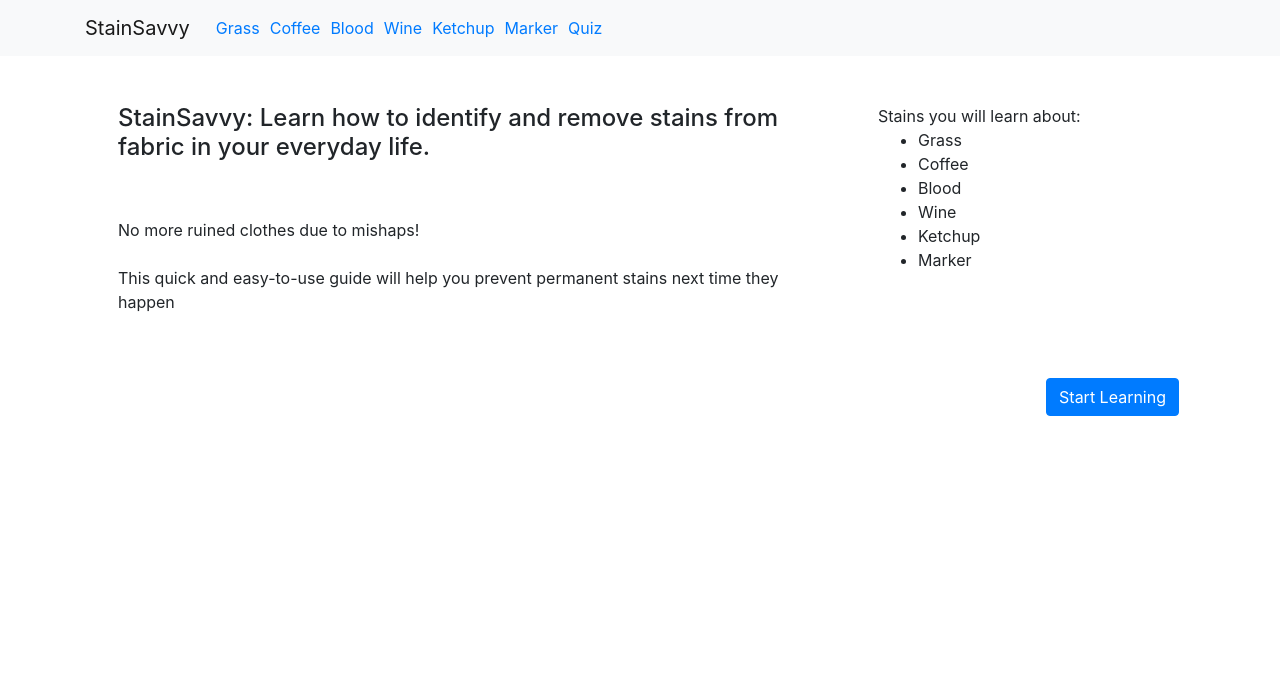
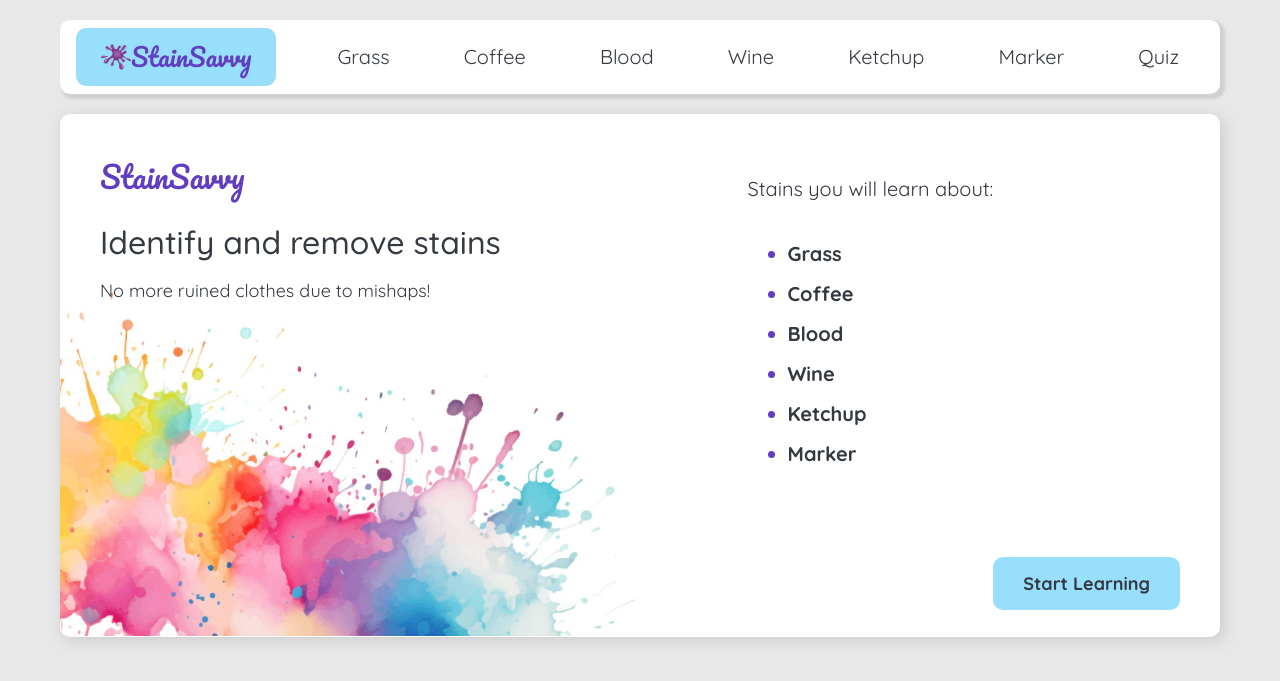
Before and after one commit to faustinacheng/StainSavvy, a Flask app: page / in a window 1280 px wide. Shown: the top 681 px of the page. Run offline with Flask 3, Linux system fonts and the light colour scheme; some libraries are stand-ins or nearby versions.

Commit message:
Implemented graphic design of navbar and home page

```diff
--- a/static/main.css
+++ b/static/main.css
@@ -1,3 +1,128 @@
+:root {
+    --base: #97DFFC;
+    --accent: #613DC1;
+    --dark-grey: #343a40;
+    --light-grey: #e8e8e8;
+}
+
+body {
+    font-family: 'Quicksand', sans-serif;
+    font-size: 18px;
+    background-color: var(--light-grey);
+    color: var(--dark-grey);
+}
+
+.wrapper {
+    max-width: 1200px; /* Set the maximum width of the div */
+    margin: 0 auto; /* Center the div */
+}
+
+.accent {
+    color: var(--accent);
+}
+
+.base {
+    color: var(--base);
+}
+
+.light-grey {
+    color: var(--light-grey);
+}
+
+.dark-grey {
+    color: var(--dark-grey);
+}
+
+a {
+    color: var(--dark-grey);
+}
+
+a:hover {
+    text-decoration: none;
+    color: var(--accent);
+}
+
+/* NAVBAR */
+
+#purple-logo {
+    height: 30px;
+}
+.navbar {
+    background: white;
+    margin: 20px;
+    border-radius: 10px;
+    box-shadow: 3px 3px 3px 2px #d0d0d0;
+    color: var(--dark-grey);
+    font-size: 20px;
+}
+
+.navbar-brand {
+    display: flex;
+    align-items: center;
+}
+
+.navbar-nav {
+    display: flex;
+    justify-content: space-between;
+    width: 100%;
+    margin-left: 20px;
+}
+
+.active {
+    background: var(--base);
+    border-radius: 10px;
+
+}
+
+.logo {
+    font-family: 'Pacifico', sans-serif;
+    color: var(--accent);
+    font-size: 25px;
+}
+
+.nav-item {
+    padding: 10px 25px;
+}
+
+/* HOME PAGE */
+
+#home-wrapper {
+    background-image: url('images/splatter-bg.png');
+    background-position: left bottom;
+    background-repeat: no-repeat;
+    background-size: 50%;
+    border-radius: 10px;
+    padding: 40px;
+}
+
+#main-title {
+    font-size: 30px;
+}
+
+#stains-list-wrapper {
+    font-size: 20px;
+    margin-top: 20px;
+    margin-bottom: 80px;
+}
+
+#stains-list {
+    line-height: 2;
+    font-weight: bold;
+    color: var(--accent);
+}
+
+#stains-list span {
+    color: var(--dark-grey);
+}
+
+
+.main-wrapper {
+    background: white;
+    margin: 20px;
+    border-radius: 10px;
+    box-shadow: 3px 3px 13px 2px #d0d0d0;
+}
+
 #welcome-div{
     font-size: 30px;
     padding-top:  10px;
@@ -8,15 +133,17 @@
 .clickable {
     cursor: pointer;
     text-decoration: underline;
-    color: #0066cc;
+    /* color: #0066cc; */
 }
 
-.nav-item.active a {
+.button {
+    background: var(--base);
+    border: none;
+    padding: 15px 30px;
+    border-radius: 10px;
+    font-size: 18px;
     font-weight: bold;
-}
-
-.nav-item {
-    margin-left: 10px;
+    cursor: pointer;
 }
 
 #back-button {
--- a/static/nav_bar.js
+++ b/static/nav_bar.js
@@ -4,6 +4,9 @@ $(document).ready(function () {
         .then((data) => {
             $(".navbar-nav").empty();
             const currentPath = window.location.pathname;
+            if (currentPath === "/") {
+                $("#navbar-logo").addClass("active");
+            }
             $.each(data.learn, function (i, item) {
                 let activeClass =
                     currentPath === `/learn/${item.id}` ? "active" : "";
--- a/templates/home.html
+++ b/templates/home.html
@@ -6,27 +6,29 @@
 </script>
 <script src="{{ url_for('static', filename='home.js') }}"></script>
 
-<div>
+<div id="home-wrapper">
     <div class="row">
-        <div class="col-8 p-5">
-            <p class="h4">
-                StainSavvy: Learn how to identify and remove stains from fabric in your everyday life.
-            </p><BR><BR>
-            No more ruined clothes due to mishaps!<BR><BR>
-            This quick and easy-to-use guide will help you prevent permanent stains next time they happen
+        <div class="col-7">
+            <p class="logo mb-4" id="main-title">
+                StainSavvy
+            </p>
+            <p class="h2 mb-3">
+                Identify and remove stains
+            </p>
+            No more ruined clothes due to mishaps!
 
         </div>
-        <div class="col-4 p-5">
-            Stains you will learn about:
+        <div class="col-5" id="stains-list-wrapper">
+            Stains you will learn about:<BR><BR>
             <ul>
                 {% for key, stain in data["learn"].items() %}
-                <li>{{ stain["stain"] }}</li>
+                <li id="stains-list"><span>{{ stain["stain"] }}</span></li>
                 {% endfor %}
             </ul>
         </div>
     </div>
-    <div class="p-3 text-right">
-        <a href="/learn/1" role="button" class="btn btn-primary">Start Learning</a>
+    <div class="text-right">
+        <a href="/learn/1" role="button" class="button">Start Learning</a>
     </div>
 </div>
 
--- a/templates/layout.html
+++ b/templates/layout.html
@@ -15,6 +15,13 @@
     <!-- Bootstrap CSS -->
     <link rel="stylesheet" href="https://stackpath.bootstrapcdn.com/bootstrap/4.2.1/css/bootstrap.min.css">
 
+    <link rel="preconnect" href="https://fonts.googleapis.com">
+    <link rel="preconnect" href="https://fonts.gstatic.com" crossorigin>
+    <link href="https://fonts.googleapis.com/css2?family=Quicksand:wght@300..700&display=swap" rel="stylesheet">
+
+    <link href="https://fonts.googleapis.com/css2?family=Pacifico&family=Quicksand:wght@300..700&display=swap"
+        rel="stylesheet">
+
 
     <link rel="stylesheet" href="{{url_for('static', filename='main.css')}}">
     <script src="{{url_for('static', filename='nav_bar.js')}}"></script>
@@ -24,11 +31,15 @@
 </head>
 
 <body>
-    <nav class="navbar navbar-expand-lg navbar-light bg-light">
-        <div class="container">
-            <a class="navbar-brand" href="/">StainSavvy</a>
-            <button class="navbar-toggler" type="button" data-bs-toggle="collapse" data-bs-target="#navbarNavAltMarkup"
-                aria-controls="navbarNavAltMarkup" aria-expanded="false" aria-label="Toggle navigation">
+    <div class="wrapper">
+        <nav class="navbar navbar-expand-lg">
+            <div class="container-fluid p-0">
+                <a id="navbar-logo" class="navbar-brand logo accent nav-item" href="/">
+                    <img id="purple-logo" src="{{url_for('static', filename='images/purple-splatter.png')}}" alt="">
+                    StainSavvy</a>
+                <button class="navbar-toggler" type="button" data-bs-toggle="collapse"
+                    data-bs-target="#navbarNavAltMarkup" aria-controls="navbarNavAltMarkup" aria-expanded="false"
+                    aria-label="Toggle navigation">
                     <span class="navbar-toggler-icon"></span>
                 </button>
                 <div class="collapse navbar-collapse" id="navbarNavAltMarkup">
@@ -38,11 +49,13 @@
             </div>
         </nav>
 
-    <div class="container">
+        <div class="container-fluid p-0">
+            <div class="main-wrapper">
                 {% block content %}
                 {% endblock %}
             </div>
-
+        </div>
+    </div>
 </body>
 
 </html>
```
Also changed, not shown: static/images/purple-splatter.png (added), static/images/splatter-bg.png (added). Lines whose indentation alone changed are shown as unchanged.
